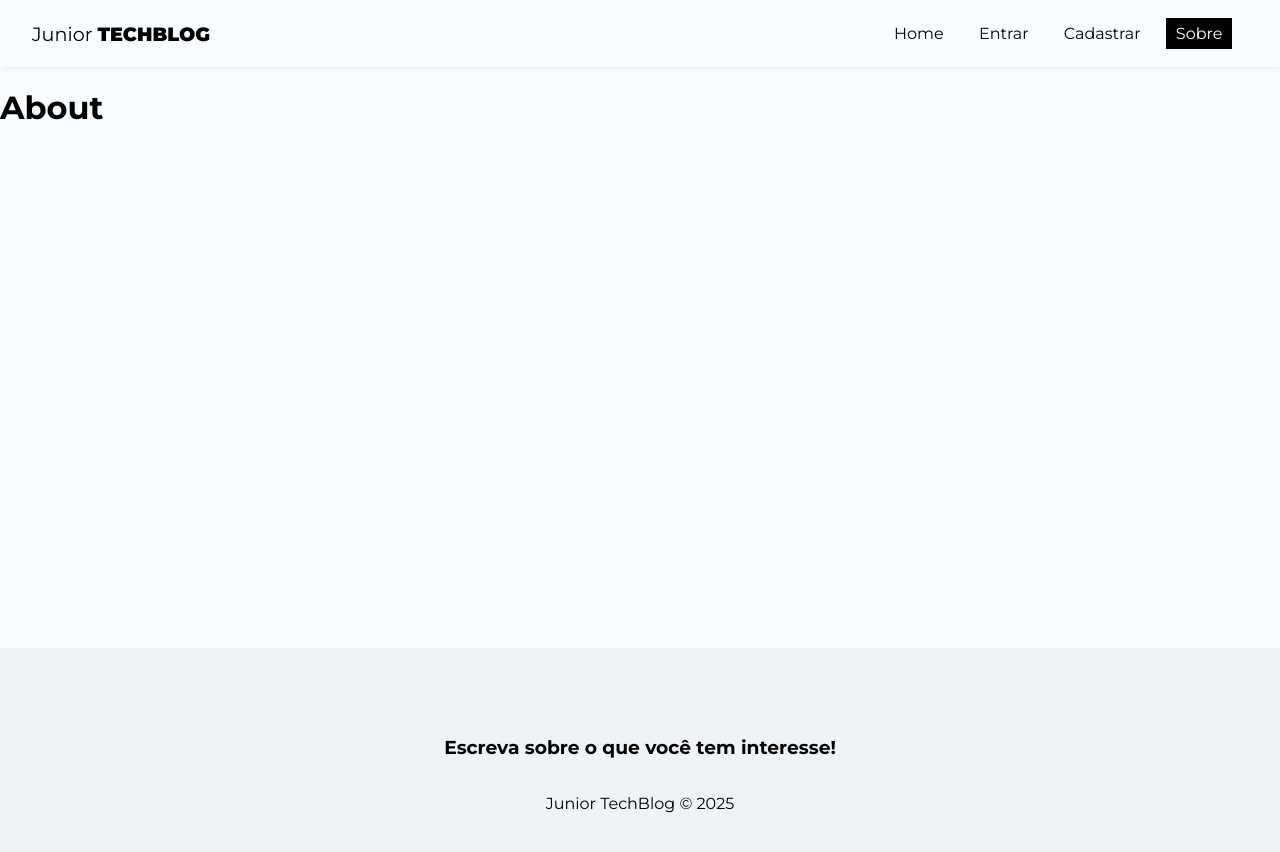
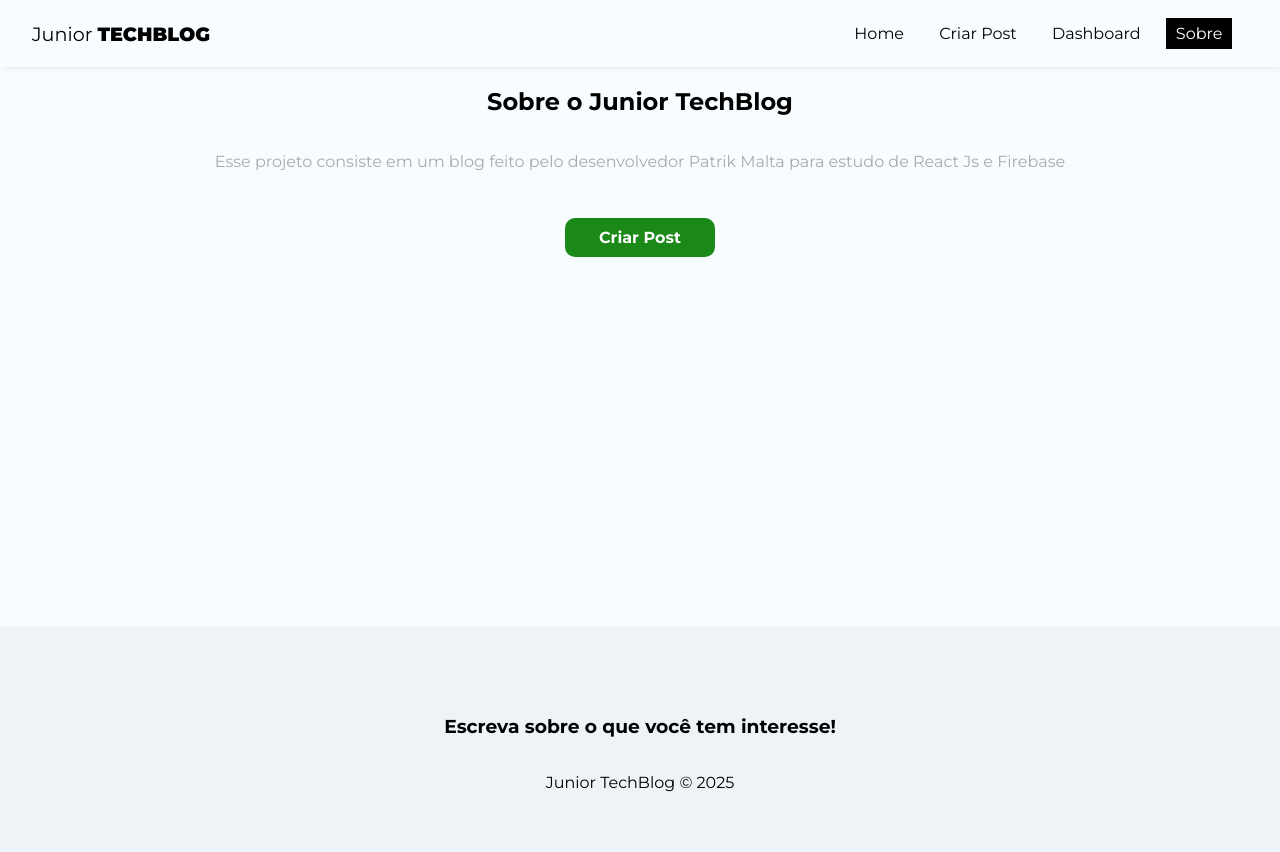
Before and after one commit to PatrikMaltacm/juniorTechBlog, a React (Vite) app: page /about in a window 1280 px wide. Shown: the top 852 px of the page. Built offline with nearby package versions, Linux system fonts and the light colour scheme; no server answers; sample sign-in values are in the browser's storage.

Commit message:
feat: criada a tela de sobre o projeto e protejendo rotas e links de acordo com o login

```diff
--- a/src/App.jsx
+++ b/src/App.jsx
@@ -1,8 +1,14 @@
 import './App.css'
 import { BrowserRouter, Route, Routes, Navigate } from 'react-router-dom'
 
+// Firebase
+import { onAuthStateChanged } from 'firebase/auth'
+
+// Hooks
+import { useState, useEffect } from 'react'
+import { useAuthentication } from './hooks/useAuthentication'
+
 //context
-
 import { AuthProvider } from './context/AuthContext'
 
 // pages and components
@@ -12,20 +18,51 @@ import NavBar from './componets/Navbar'
 import Footer from './componets/Footer'
 import Login from './pages/Login'
 import Register from './pages/Register'
+import Dash from './pages/Dashboard'
+import CreatePost from './pages/CreatePost'
 
 function App() {
 
+  const [user, setUser] = useState(undefined)
+  const { auth } = useAuthentication();
+
+  const loadingUser = user === undefined;
+
+  useEffect(() => {
+    onAuthStateChanged(auth, (user) => {
+      setUser(user);
+    })
+  }, [auth])
+
+  if (loadingUser) {
+    return <p>Carregando...</p>
+  }
+
   return (
-    <AuthProvider>
+    <AuthProvider value={{ user }}>
       <BrowserRouter>
         <NavBar />
         <div className="container">
           <Routes>
             <Route path="/" element={<Home />} />
-            <Route path="/login" element={<Login />} />
-            <Route path="/register" element={<Register />} />
+            <Route path="*" element={<Navigate to="/" replace />} />
             <Route path="/about" element={<About />} />
-            <Route path="*" element={<Navigate to="/" replace />} />
+            <Route
+              path="/login"
+              element={!user ? <Login /> : <Navigate to={'/'} />}
+            />
+            <Route
+              path="/dashboard"
+              element={user ? <Dash /> : <Navigate to={'/login'} />}
+            />
+            <Route
+              path="/posts/create"
+              element={user ? <CreatePost /> : <Navigate to={'/login'} />}
+            />
+            <Route
+              path="/register"
+              element={!user ? <Register /> : <Navigate to={'/'} />}
+            />
           </Routes>
         </div>
         <Footer />
--- a/src/componets/Navbar/index.jsx
+++ b/src/componets/Navbar/index.jsx
@@ -1,7 +1,13 @@
 import styles from "./Navbar.module.css"
+
+import { useAuthentication } from "../../hooks/useAuthentication"
+import { useAuthValue } from "../../context/AuthContext"
+
 import { NavLink } from "react-router-dom"
 
 const NavBar = () => {
+    const { user } = useAuthValue();
+
     return (
         <nav className={styles.navbar}>
             <NavLink className={styles.brand} to={'/'}>
@@ -13,6 +19,8 @@ const NavBar = () => {
                         Home
                     </NavLink>
                 </li>
+                {!user && (
+                    <>
                         <li>
                             <NavLink to={'/login'} className={({ isActive }) => (isActive ? styles.active : '')}>
                                 Entrar
@@ -23,6 +31,22 @@ const NavBar = () => {
                                 Cadastrar
                             </NavLink>
                         </li>
+                    </>
+                )}
+                {user && (
+                    <>
+                        <li>
+                            <NavLink to={'/posts/create'} className={({ isActive }) => (isActive ? styles.active : '')}>
+                                Criar Post
+                            </NavLink>
+                        </li>
+                        <li>
+                            <NavLink to={'/dashboard'} className={({ isActive }) => (isActive ? styles.active : '')}>
+                                Dashboard
+                            </NavLink>
+                        </li>
+                    </>
+                )}
                 <li>
                     <NavLink to={'/about'} className={({ isActive }) => (isActive ? styles.active : '')}>
                         Sobre
--- a/src/pages/About/About.module.css
+++ b/src/pages/About/About.module.css
@@ -0,0 +1,17 @@
+.about{
+    text-align: center;
+    display: flex;
+    flex-direction: column;
+    align-items: center;
+}
+
+.about p {
+    color: #AAA;
+    margin-bottom: 2em;
+}
+
+.about a{
+    display: block;
+    margin-top: 15px;
+    padding: 10px 15px;
+}
--- a/src/pages/About/index.jsx
+++ b/src/pages/About/index.jsx
@@ -1,9 +1,12 @@
+import { Link } from "react-router-dom"
 import styles from "./About.module.css"
 
 function About() {
   return (
-    <div>
-        <h1>About</h1>
+    <div className={styles.about}>
+        <h2>Sobre o Junior <span>TechBlog</span></h2>
+        <p>Esse projeto consiste em um blog feito pelo desenvolvedor Patrik Malta para estudo de React Js e Firebase</p>
+        <Link to={'/posts/create'} className="btn">Criar Post</Link>
     </div>
   )
 }
--- /dev/null
+++ b/src/pages/CreatePost/index.jsx
@@ -0,0 +1,13 @@
+import styles from './CreatePost.module.css'
+
+function CreatePost() {
+  return (
+    <div>
+        <h1>
+            CreatePost
+        </h1>
+    </div>
+  )
+}
+
+export default CreatePost
--- /dev/null
+++ b/src/pages/Dashboard/index.jsx
@@ -0,0 +1,11 @@
+import styles from "./Dashboard.module.css"
+
+const Dash = () => {
+  return (
+    <div>
+        <h1>Dash</h1>
+    </div>
+  )
+}
+
+export default Dash
```
Also changed, not shown: src/context/AuthContext.jsx (renamed from src/context/AuthContext.js), src/pages/CreatePost/CreatePost.module.css (added), src/pages/Dashboard/Dashboard.module.css (added), 1 other file (tests, documents, lock files or other folders). Lines whose indentation alone changed are shown as unchanged.
